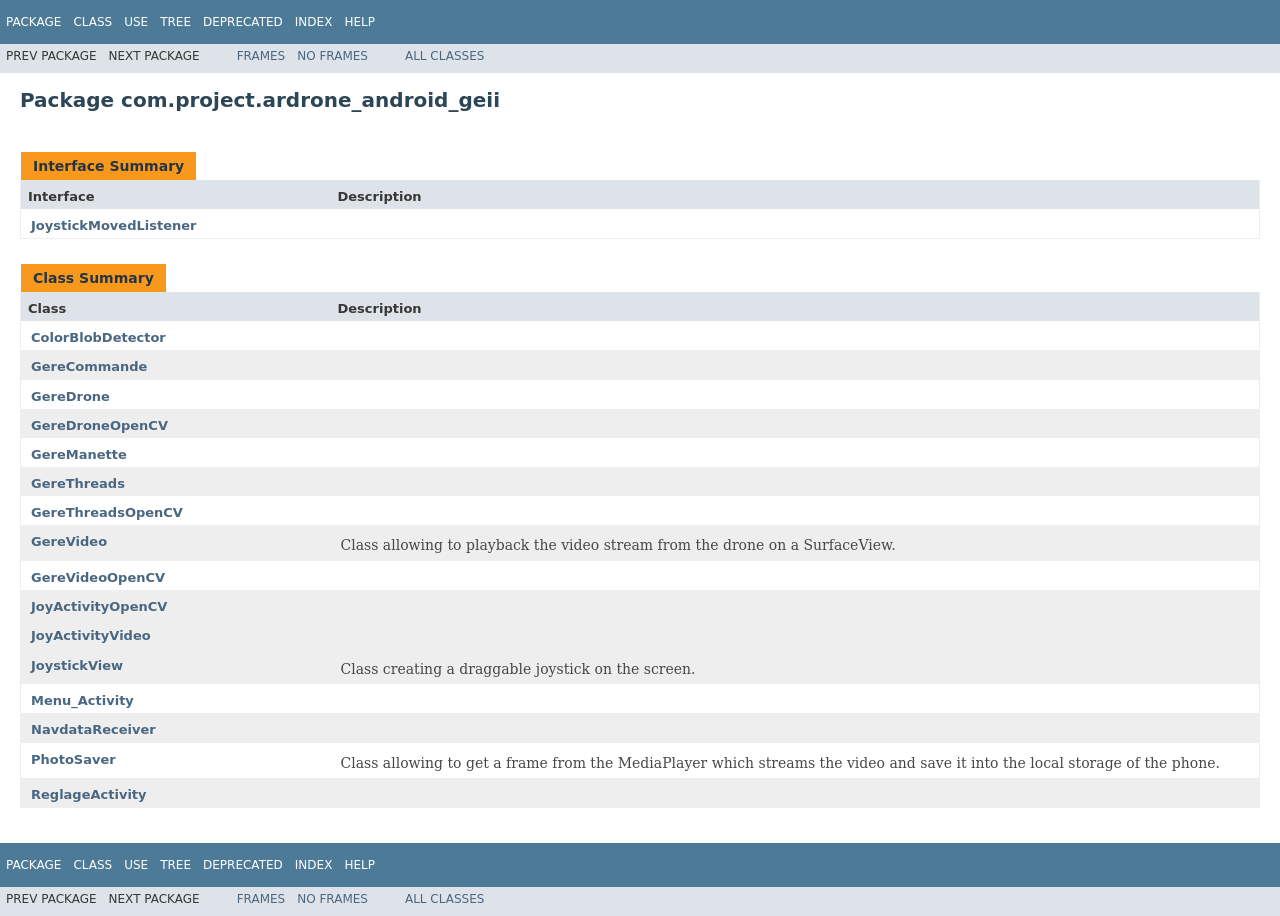
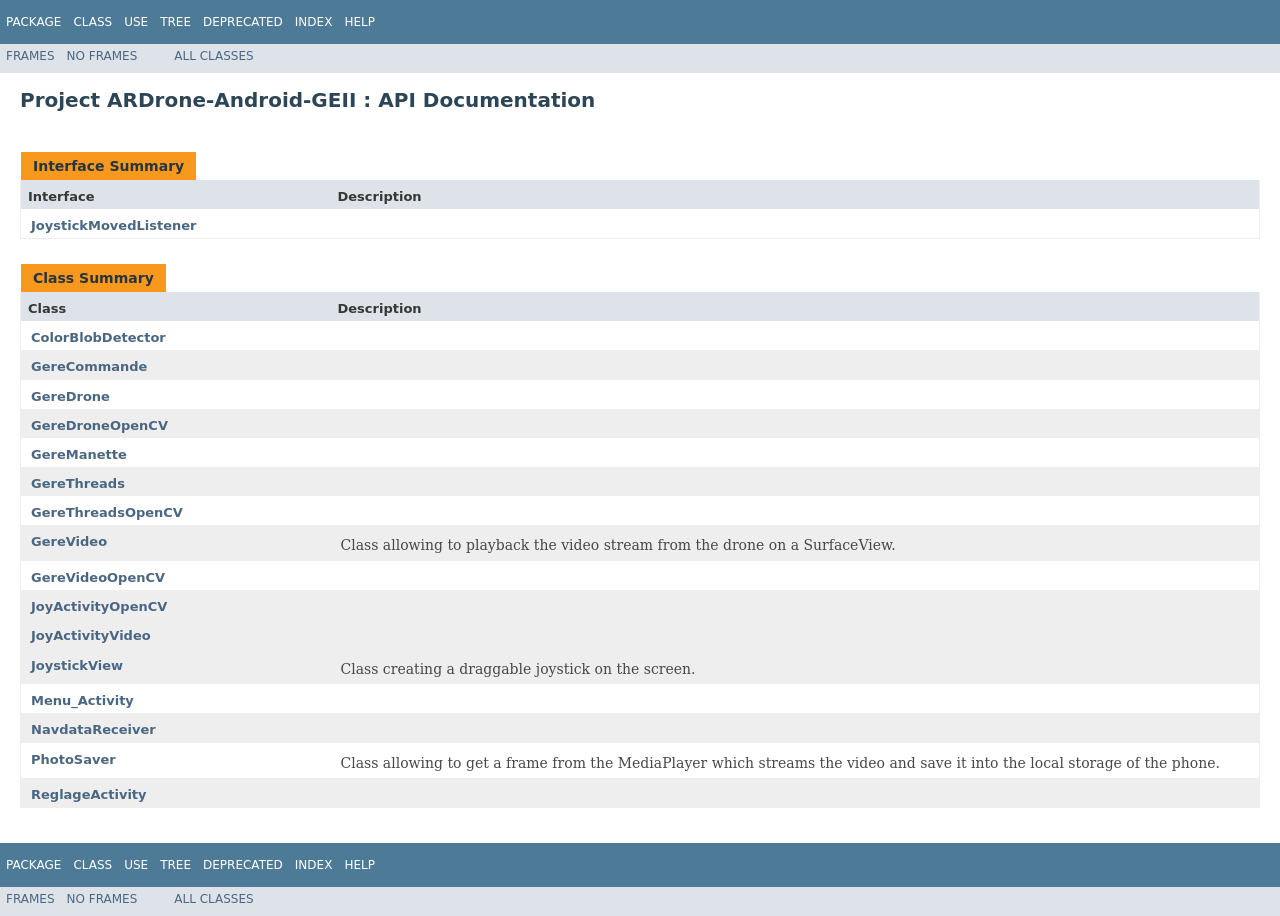
Before and after one commit to AJRdev/ARDrone-Android-GEII, a plain HTML site: page com/project/ardrone_android_geii/package-summary.html in a window 1280 px wide. Drawn offline with Linux system fonts and the light colour scheme; a web font is replaced by a local one.

Commit message:
UI Changes

```diff
--- a/com/project/ardrone_android_geii/package-summary.html
+++ b/com/project/ardrone_android_geii/package-summary.html
@@ -42,8 +42,7 @@
 </div>
 <div class="subNav">
 <ul class="navList">
-<li>Prev&nbsp;Package</li>
-<li>Next&nbsp;Package</li>
+
 </ul>
 <ul class="navList">
 <li><a href="../../../index.html?com/project/ardrone_android_geii/package-summary.html" target="_top">Frames</a></li>
@@ -69,7 +68,7 @@
 </a></div>
 <!-- ========= END OF TOP NAVBAR ========= -->
 <div class="header">
-<h1 title="Package" class="title">Package&nbsp;com.project.ardrone_android_geii</h1>
+<h1 title="Package" class="title">Project&nbsp;ARDrone-Android-GEII : API Documentation</h1>
 </div>
 <div class="contentContainer">
 <ul class="blockList">
@@ -192,10 +191,6 @@ into the local storage of the phone.</div>
 </div>
 <div class="subNav">
 <ul class="navList">
-<li>Prev&nbsp;Package</li>
-<li>Next&nbsp;Package</li>
-</ul>
-<ul class="navList">
 <li><a href="../../../index.html?com/project/ardrone_android_geii/package-summary.html" target="_top">Frames</a></li>
 <li><a href="package-summary.html" target="_top">No&nbsp;Frames</a></li>
 </ul>
```
